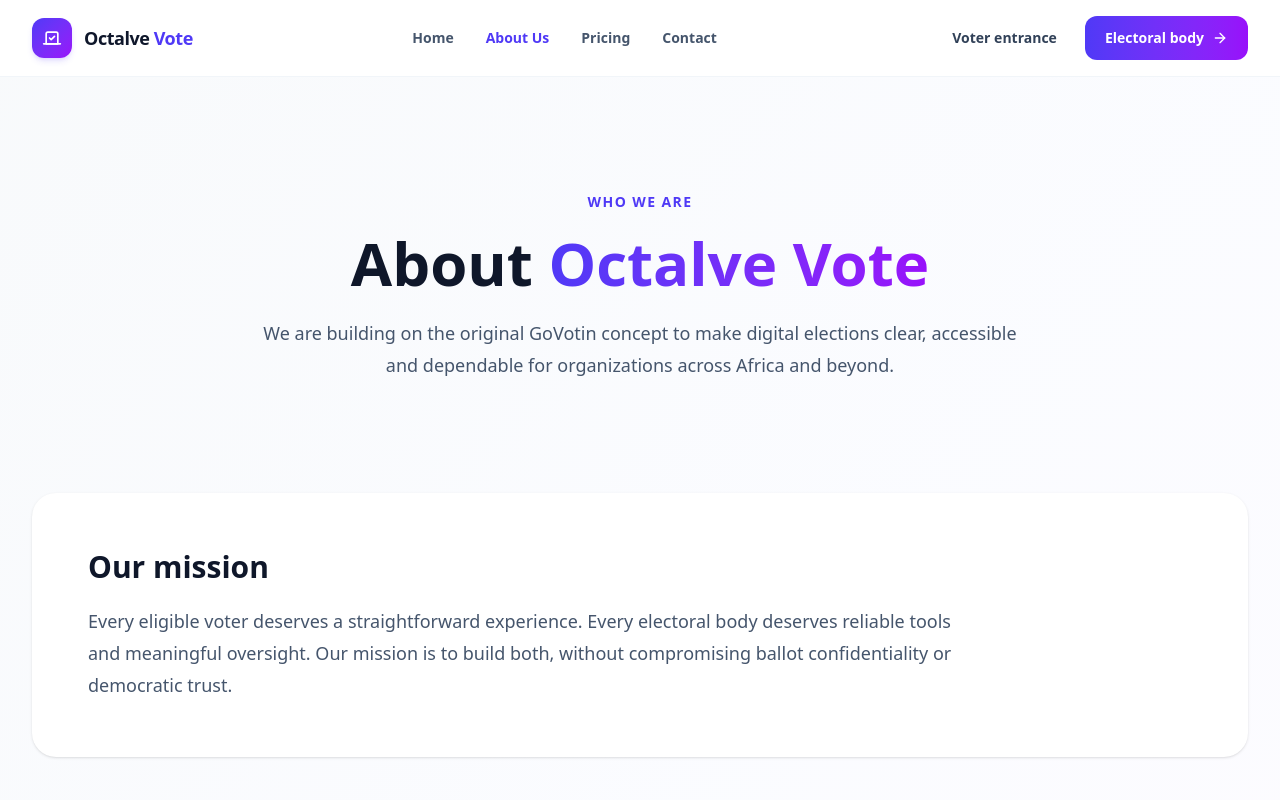
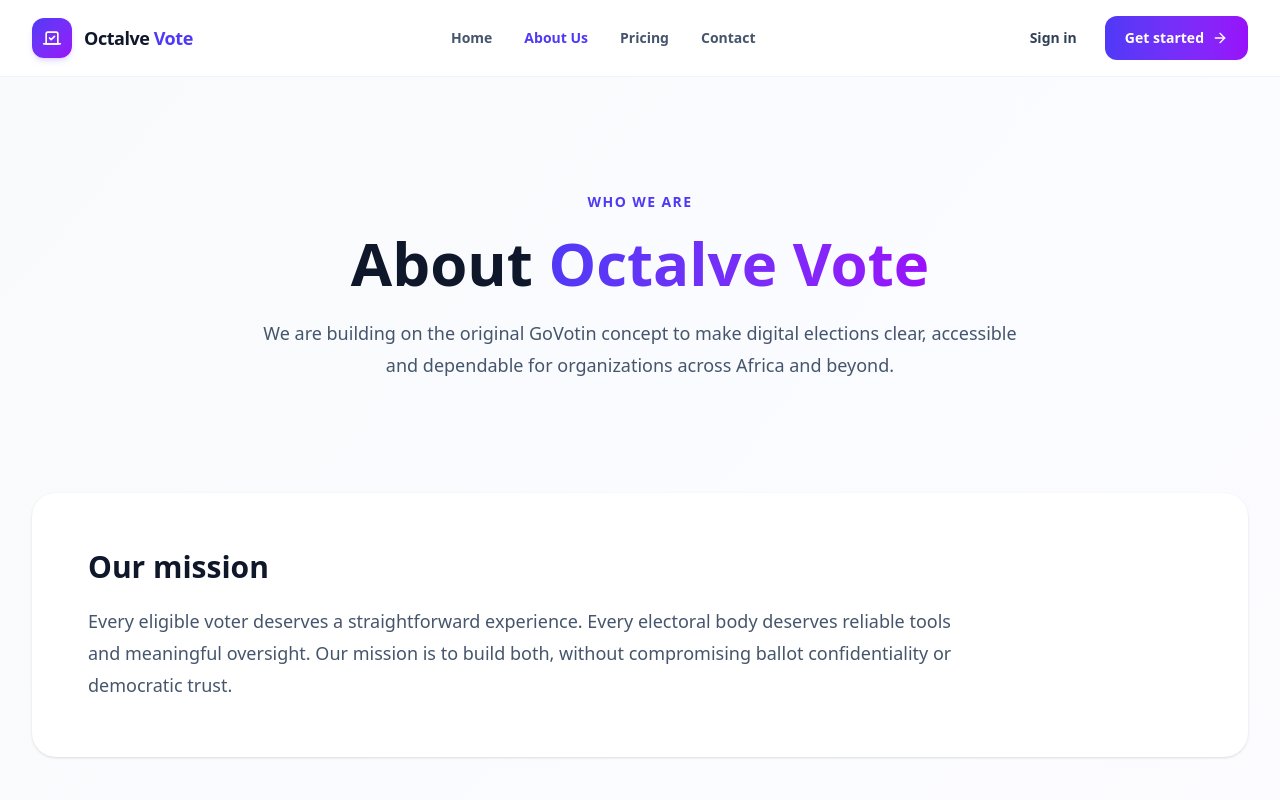
Before and after one commit to octalve-core/octalve-vote, a Next.js app: page /about in a window 1280 px wide. Shown: the top 800 px of the page. Built offline with nearby package versions, Linux system fonts and the light colour scheme.

Commit message:
refactor(navigation): route every role through one auth page with legacy-link redirects

```diff
--- a/app/(public)/about/page.tsx
+++ b/app/(public)/about/page.tsx
@@ -24,6 +24,6 @@ export default function AboutPage() {
       <div className="mb-10 text-center"><h2 className="text-3xl font-extrabold">Principles that guide us</h2><p className="mt-3 text-slate-600">Product commitments we will verify before live elections.</p></div>
       <div className="grid gap-6 md:grid-cols-2 lg:grid-cols-4">{values.map(({ icon: Icon, title, description }) => <article className="rounded-3xl bg-white p-8 shadow-sm" key={title}><Icon className="size-8 text-indigo-600" /><h3 className="mt-5 text-xl font-bold">{title}</h3><p className="mt-3 leading-7 text-slate-600">{description}</p></article>)}</div>
     </section>
-    <section className="mx-auto max-w-7xl px-5 pb-24 text-center md:px-8"><h2 className="text-3xl font-extrabold">Organizing an election?</h2><p className="mx-auto mt-3 max-w-2xl text-slate-600">Learn how Octalve Vote is shaping the experience for electoral teams.</p><Link href="/electoral/login" className="mt-6 inline-flex items-center gap-2 rounded-xl bg-indigo-600 px-6 py-3 font-semibold text-white hover:bg-indigo-700">Explore the portal <ArrowRight className="size-4" /></Link></section>
+    <section className="mx-auto max-w-7xl px-5 pb-24 text-center md:px-8"><h2 className="text-3xl font-extrabold">Organizing an election?</h2><p className="mx-auto mt-3 max-w-2xl text-slate-600">Learn how Octalve Vote is shaping the experience for electoral teams.</p><Link href="/auth?role=electoral" className="mt-6 inline-flex items-center gap-2 rounded-xl bg-indigo-600 px-6 py-3 font-semibold text-white hover:bg-indigo-700">Explore the portal <ArrowRight className="size-4" /></Link></section>
   </main>;
 }
--- a/app/actions/email-verification.ts
+++ b/app/actions/email-verification.ts
@@ -84,5 +84,5 @@ export async function confirmOrganizationEmailVerification(
     return { error: "This link has expired or was already used. Request a new one.", success: "" };
   }
   revalidatePath("/electoral/email");
-  redirect("/electoral/login?email_verified=1");
+  redirect("/auth?role=electoral&email_verified=1");
 }
--- a/components/layout/site-footer.tsx
+++ b/components/layout/site-footer.tsx
@@ -3,7 +3,7 @@ import { Brand } from "./brand";
 
 export function SiteFooter() {
   const publicLinks = [{ href: "/", label: "Home" }, { href: "/about", label: "About" }, { href: "/pricing", label: "Pricing" }, { href: "/contact", label: "Contact" }];
-  const roleLinks = [{ href: "/voter/login", label: "Voter" }, { href: "/electoral/login", label: "Electoral body" }, { href: "/admin/login", label: "Platform administrator" }];
+  const roleLinks = [{ href: "/auth?role=voter", label: "Voter" }, { href: "/auth?role=electoral", label: "Electoral body" }, { href: "/auth?role=admin", label: "Platform administrator" }];
 
   return <footer className="border-t border-slate-100 bg-slate-50">
     <div className="mx-auto grid max-w-7xl gap-10 px-5 py-14 md:grid-cols-3 md:px-8">
--- a/components/layout/site-header.tsx
+++ b/components/layout/site-header.tsx
@@ -24,13 +24,13 @@ export function SiteHeader() {
         {links.map(({ href, label }) => <Link href={href} key={href} aria-current={pathname === href ? "page" : undefined} className={"text-sm font-semibold transition hover:text-indigo-600 " + (pathname === href ? "text-indigo-600" : "text-slate-600")}>{label}</Link>)}
       </nav>
       <div className="hidden items-center gap-3 md:flex">
-        <Link href="/voter/login" className="rounded-xl px-4 py-3 text-sm font-semibold text-slate-700 hover:bg-slate-50">Voter entrance</Link>
-        <Link href="/electoral/login" className="inline-flex items-center gap-2 rounded-xl bg-gradient-to-r from-indigo-600 to-purple-600 px-5 py-3 text-sm font-semibold text-white hover:from-indigo-700 hover:to-purple-700">Electoral body <ArrowRight className="size-4" /></Link>
+        <Link href="/auth" className="rounded-xl px-4 py-3 text-sm font-semibold text-slate-700 hover:bg-slate-50">Sign in</Link>
+        <Link href="/auth?role=electoral&mode=register" className="inline-flex items-center gap-2 rounded-xl bg-gradient-to-r from-indigo-600 to-purple-600 px-5 py-3 text-sm font-semibold text-white hover:from-indigo-700 hover:to-purple-700">Get started <ArrowRight className="size-4" /></Link>
       </div>
       <button type="button" aria-controls="mobile-navigation" aria-expanded={open} aria-label={open ? "Close navigation" : "Open navigation"} onClick={() => setOpen(v => !v)} className="inline-flex size-11 items-center justify-center rounded-xl border border-slate-200 md:hidden">{open ? <X className="size-5" /> : <Menu className="size-5" />}</button>
     </div>
     {open && <nav id="mobile-navigation" aria-label="Mobile navigation" className="border-t border-slate-100 bg-white px-5 pb-6 pt-3 md:hidden">
-      {[...links, { href: "/voter/login", label: "Voter entrance" }, { href: "/electoral/login", label: "Electoral body" }, { href: "/admin/login", label: "Platform administrator" }].map(({ href, label }) =>
+      {[...links, { href: "/auth", label: "Sign in" }, { href: "/auth?role=electoral&mode=register", label: "Get started" }].map(({ href, label }) =>
         <Link onClick={() => setOpen(false)} key={href} href={href} className="block rounded-lg px-4 py-3 text-sm font-semibold text-slate-700 hover:bg-indigo-50 hover:text-indigo-700">{label}</Link>
       )}
     </nav>}
--- a/components/sections/home/cta-section.tsx
+++ b/components/sections/home/cta-section.tsx
@@ -7,8 +7,8 @@ export function CtaSection() {
       <div aria-hidden="true" className="pointer-events-none absolute -right-24 -top-32 size-72 rounded-full bg-white/10" />
       <div aria-hidden="true" className="pointer-events-none absolute -bottom-44 -left-20 size-80 rounded-full bg-white/10" />
       <div className="relative"><h2 className="text-3xl font-extrabold md:text-4xl">Ready to plan an election?</h2>
-        <p className="mx-auto mt-4 max-w-2xl text-lg leading-8 text-indigo-100">Explore the intended electoral-body experience. Account registration and election publishing remain disabled until they pass review.</p>
-        <Link href="/electoral/login" className="mt-8 inline-flex items-center gap-3 rounded-2xl bg-white px-7 py-4 font-bold text-indigo-700 shadow-lg hover:bg-indigo-50">Explore electoral portal <ArrowRight className="size-5" /></Link>
+        <p className="mx-auto mt-4 max-w-2xl text-lg leading-8 text-indigo-100">Explore the intended electoral-body experience. Account registration is available only in configured environments; real election publishing and voting remain disabled.</p>
+        <Link href="/auth?role=electoral&mode=register" className="mt-8 inline-flex items-center gap-3 rounded-2xl bg-white px-7 py-4 font-bold text-indigo-700 shadow-lg hover:bg-indigo-50">Explore electoral portal <ArrowRight className="size-5" /></Link>
       </div>
     </div>
   </section>;
--- a/components/sections/home/hero-section.tsx
+++ b/components/sections/home/hero-section.tsx
@@ -10,9 +10,9 @@ export function HeroSection() {
       <h1 className="mx-auto mt-8 max-w-5xl text-5xl font-extrabold tracking-tight text-slate-950 md:text-7xl">Modern Voting <span className="block bg-gradient-to-r from-indigo-600 to-purple-600 bg-clip-text text-transparent">Made Simple.</span></h1>
       <p className="mx-auto mt-7 max-w-2xl text-lg leading-8 text-slate-600 md:text-xl">Octalve Vote brings voters, electoral bodies and platform oversight into one accessible election experience.</p>
       <div className="mt-10 flex flex-wrap items-center justify-center gap-4">
-        <Link href="/voter/login" className="inline-flex min-h-13 items-center gap-3 rounded-2xl bg-gradient-to-r from-indigo-600 to-purple-600 px-7 py-4 font-semibold text-white shadow-lg shadow-indigo-600/20 hover:from-indigo-700 hover:to-purple-700"><Vote className="size-5" /> Voter entrance <ArrowRight className="size-4" /></Link>
-        <Link href="/electoral/login" className="inline-flex min-h-13 items-center gap-3 rounded-2xl border-2 border-indigo-200 bg-white px-7 py-4 font-semibold text-slate-800 hover:border-indigo-500"><Building2 className="size-5" /> Electoral body portal</Link>
-        <Link href="/admin/login" className="inline-flex min-h-13 items-center gap-3 rounded-2xl px-7 py-4 font-semibold text-slate-700 hover:bg-white/70"><ShieldCheck className="size-5" /> Platform admin</Link>
+        <Link href="/auth?role=voter" className="inline-flex min-h-13 items-center gap-3 rounded-2xl bg-gradient-to-r from-indigo-600 to-purple-600 px-7 py-4 font-semibold text-white shadow-lg shadow-indigo-600/20 hover:from-indigo-700 hover:to-purple-700"><Vote className="size-5" /> Voter entrance <ArrowRight className="size-4" /></Link>
+        <Link href="/auth?role=electoral" className="inline-flex min-h-13 items-center gap-3 rounded-2xl border-2 border-indigo-200 bg-white px-7 py-4 font-semibold text-slate-800 hover:border-indigo-500"><Building2 className="size-5" /> Electoral body portal</Link>
+        <Link href="/auth?role=admin" className="inline-flex min-h-13 items-center gap-3 rounded-2xl px-7 py-4 font-semibold text-slate-700 hover:bg-white/70"><ShieldCheck className="size-5" /> Platform admin</Link>
       </div>
       <p className="mx-auto mt-7 max-w-xl text-sm text-slate-500">Product review preview: OTP authentication, ballot casting and result publication are not active yet.</p>
     </div>
--- a/lib/auth/session.ts
+++ b/lib/auth/session.ts
@@ -57,7 +57,7 @@ export async function readStaffSession() {
 export async function requireStaffRole(role: StaffRole) {
   const account = await readStaffSession();
   if (!account || account.role !== role || (role === "ELECTORAL_ADMIN" && !account.electoralBodyId)) {
-    redirect(role === "PLATFORM_ADMIN" ? "/admin/login" : "/electoral/login");
+    redirect(role === "PLATFORM_ADMIN" ? "/auth?role=admin" : "/auth?role=electoral");
   }
   return account;
 }
```
